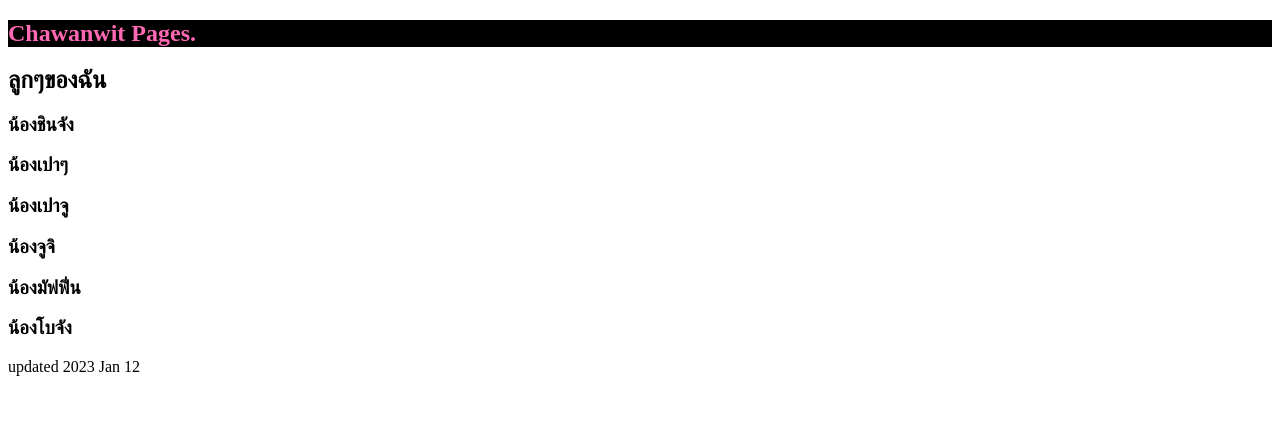
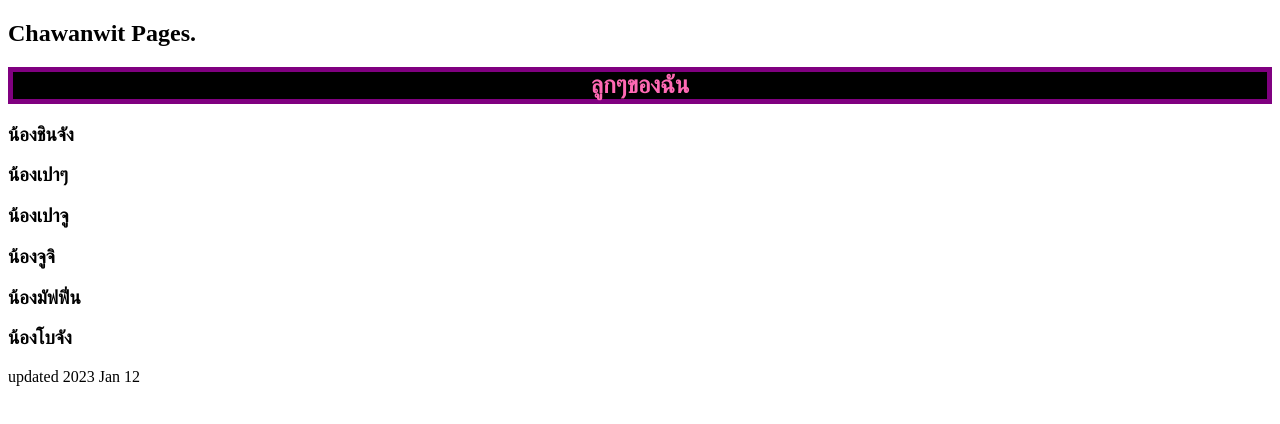
Before and after one commit to prem-chawanwit/my_pages, a plain HTML site: page index.html in a window 1280 px wide. Drawn offline with Linux system fonts and the light colour scheme.

Commit message:
Update style.css

```diff
--- a/style.css
+++ b/style.css
@@ -3,7 +3,9 @@ body{
   background-size: cover;
 }
 
-h1{
+h2{
   color: hotpink;
   background-color: black;
+  text-align: center;
+	border: 5px solid purple;
 }
```
